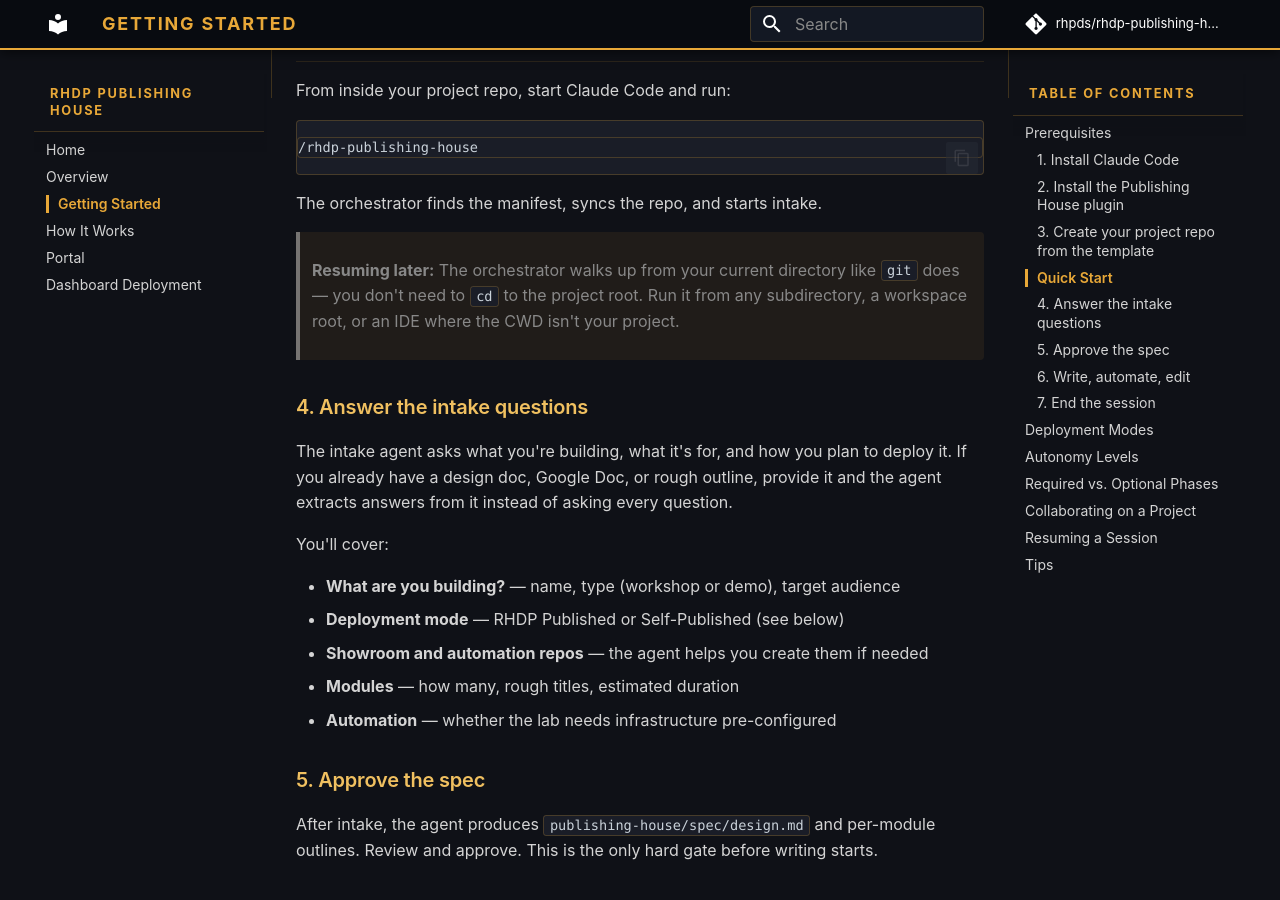
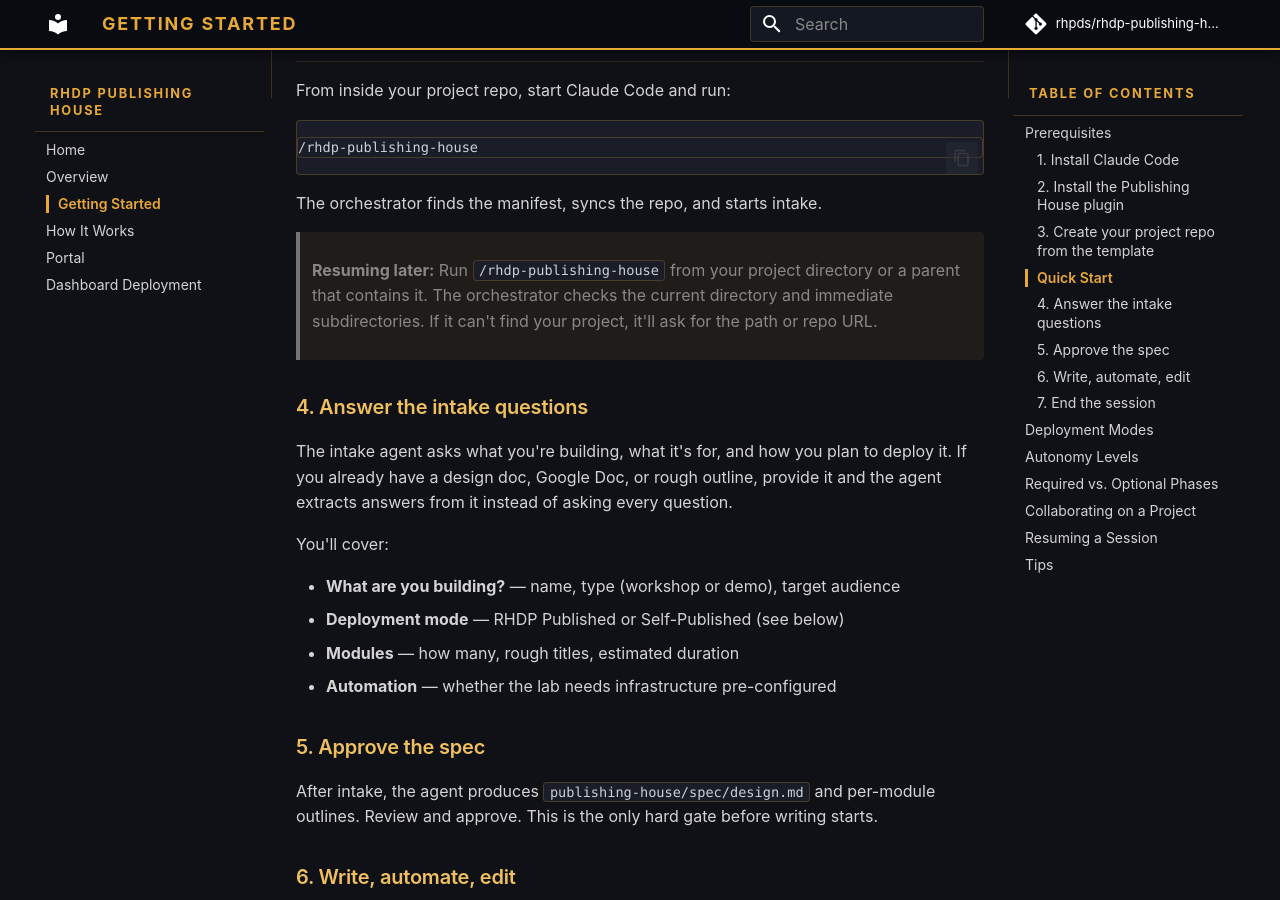
Before and after one commit to treddy08/rhdp-publishing-house, an MkDocs documentation site: the page built from docs/getting-started.md, in a window 1280 px wide and 900 px high, scrolled down 1105 px. Built offline with MkDocs 1.6.1 and Material for MkDocs 9.7.7, drawn with Linux system fonts in a browser that asks for light colours; comment, search, counter and statistics services are not loaded; some of the changed text lies outside the part shown.

Commit message:
docs: Align all docs with orchestrator discovery and repo gate changes
- Fix "walks up from CWD" references (now shallow: CWD + immediate subdirs)
- Remove repo setup from intake descriptions (now orchestrator-managed)
- Fix phase order in executive summary (automation before editing)
- Update template repo description (submodules added at phase gates)

Co-Authored-By: Claude Opus 4.6 (1M context) <noreply@anthropic.com>

```diff
--- a/docs/getting-started.md
+++ b/docs/getting-started.md
@@ -50,7 +50,7 @@ From inside your project repo, start Claude Code and run:
 
 The orchestrator finds the manifest, syncs the repo, and starts intake.
 
-> **Resuming later:** The orchestrator walks up from your current directory like `git` does — you don't need to `cd` to the project root. Run it from any subdirectory, a workspace root, or an IDE where the CWD isn't your project.
+> **Resuming later:** Run `/rhdp-publishing-house` from your project directory or a parent that contains it. The orchestrator checks the current directory and immediate subdirectories. If it can't find your project, it'll ask for the path or repo URL.
 
 ### 4. Answer the intake questions
 
@@ -60,7 +60,6 @@ You'll cover:
 
 - **What are you building?** — name, type (workshop or demo), target audience
 - **Deployment mode** — RHDP Published or Self-Published (see below)
-- **Showroom and automation repos** — the agent helps you create them if needed
 - **Modules** — how many, rough titles, estimated duration
 - **Automation** — whether the lab needs infrastructure pre-configured
 
@@ -149,13 +148,15 @@ The worklog lives in `publishing-house/worklog.yaml` and is committed with every
 
 ## Resuming a Session
 
-Run `/rhdp-publishing-house` from anywhere. The orchestrator:
+Run `/rhdp-publishing-house` from your project directory. The orchestrator:
 
-1. Finds the manifest (walks up from CWD)
+1. Finds the manifest (checks current directory and immediate subdirectories)
 2. Pulls latest changes
 3. Reads manifest and worklog
 4. Presents current status and open items
 5. Asks what you want to do next
+
+If the orchestrator can't find your project, it offers to locate it by path, clone it from a remote, or walk you through creating a new one.
 
 ---
 
```
Also changed, not shown: README.md (+6 -4 lines), docs/executive-summary.md (+2 -3 lines), docs/how-it-works.md (+3 -3 lines).
